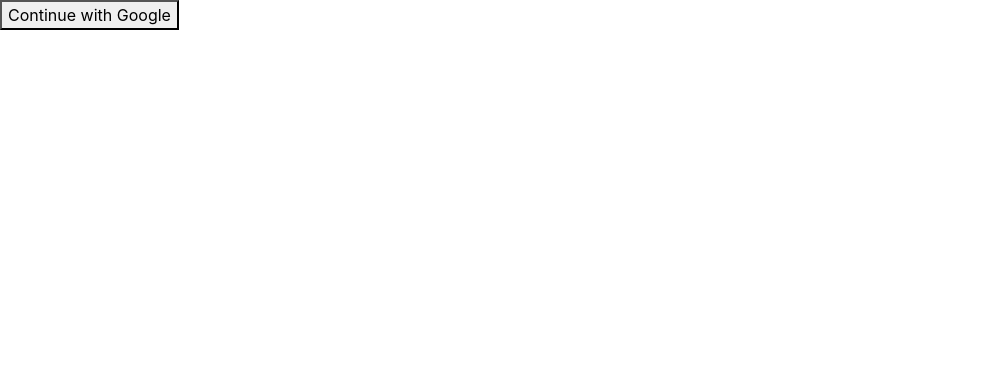
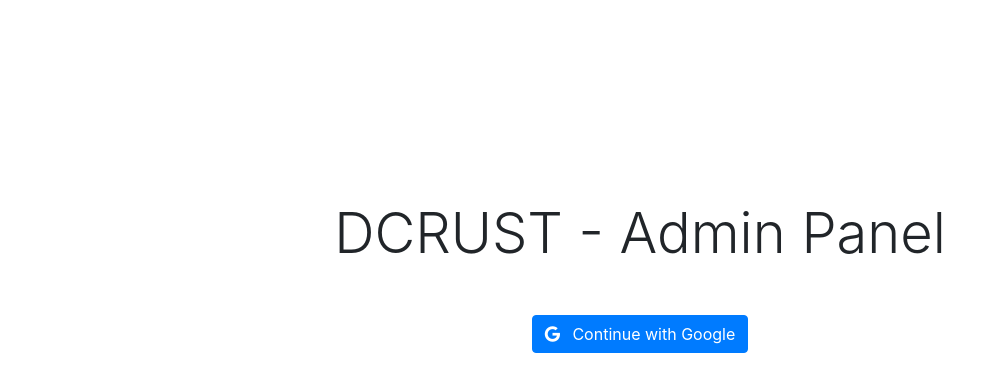
Before and after one commit to AvinashDhillor/hostel_allotment, a React (Create React App) app: page / in a window 1280 px wide. Shown: the top 392 px of the page, without its empty margins (0-1005 px from the left). Built offline with nearby package versions, Linux system fonts and the light colour scheme; no server answers.

Commit message:
Homepage updated

```diff
--- a/public/index.html
+++ b/public/index.html
@@ -5,10 +5,7 @@
     <link rel="icon" href="%PUBLIC_URL%/favicon.ico" />
     <meta name="viewport" content="width=device-width, initial-scale=1" />
     <meta name="theme-color" content="#000000" />
-    <meta
-      name="description"
-      content="Web site created using create-react-app"
-    />
+    <meta name="description" content="DCRUST - Hostel allotment admin panel" />
     <link rel="apple-touch-icon" href="%PUBLIC_URL%/logo192.png" />
     <!--
       manifest.json provides metadata used when your web app is installed on a
@@ -34,11 +31,11 @@
       work correctly both with client-side routing and a non-root public URL.
       Learn how to configure a non-root public URL by running `npm run build`.
     -->
-    <title>React App</title>
+    <title>DCRUST HOSTELS - Admin Panel</title>
   </head>
   <body>
     <noscript>You need to enable JavaScript to run this app.</noscript>
-    <div id="root"></div>
+    <div id="root" class="w-100"></div>
     <!--
       This HTML file is a template.
       If you open it directly in the browser, you will see an empty page.
--- a/src/components/DashboardHostel.js
+++ b/src/components/DashboardHostel.js
@@ -7,66 +7,66 @@
     super(props);
     this.state = {
       toggleData: false,
-      searchData: []
+      searchData: [],
     };
   }
 
   toggleData = () => {
-    this.setState(prevState => ({
-      toggleData: !prevState.toggleData
+    this.setState((prevState) => ({
+      toggleData: !prevState.toggleData,
     }));
   };
 
   componentDidMount() {
     this.setState({
-      searchData: this.props.users
+      searchData: this.props.users,
     });
   }
 
-  handleBranchFilter = e => {
+  handleBranchFilter = (e) => {
     let branch = e.target.value;
     if (branch !== "ALL") {
       this.setState({
-        searchData: this.props.users.filter(user => {
+        searchData: this.props.users.filter((user) => {
           return user.branch === branch;
-        })
+        }),
       });
     } else {
       this.setState({
-        searchData: this.props.users
+        searchData: this.props.users,
       });
     }
   };
 
-  handleRoomSearch = e => {
+  handleRoomSearch = (e) => {
     let roomNumber = e.target.value;
     if (roomNumber.length > 2) {
       this.setState({
-        searchData: this.props.users.filter(user => {
+        searchData: this.props.users.filter((user) => {
           return user.roomNo && user.roomNo === parseInt(roomNumber);
-        })
+        }),
       });
     } else {
       this.setState({
-        searchData: this.props.users
+        searchData: this.props.users,
       });
     }
   };
 
-  handleSearch = e => {
+  handleSearch = (e) => {
     if (e.target.value.length > 3) {
       let value = e.target.value.trim().toLowerCase();
       this.setState({
-        searchData: this.props.users.filter(user => {
+        searchData: this.props.users.filter((user) => {
           return (
             user.name.toLowerCase().includes(value) ||
             user.rollNumber.includes(value)
           );
-        })
+        }),
       });
     } else {
       this.setState({
-        searchData: this.props.users
+        searchData: this.props.users,
       });
     }
   };
@@ -131,7 +131,7 @@
                   className="form-control"
                 >
                   <option key="default-filter-branch">ALL</option>
-                  {this.props.branches.map(branch => {
+                  {this.props.branches.map((branch) => {
                     return <option key={branch.name}>{branch.name}</option>;
                   })}
                 </select>
@@ -156,11 +156,11 @@
                   <th scope="col">Father's Name</th>
                   <th scope="col">Phone No</th>
                   <th scope="col">Email</th>
-                  <th scope="col">Detail</th>
+                  {/* <th scope="col">Detail</th> */}
                 </tr>
               </thead>
               <tbody>
-                {this.state.searchData.map(user => {
+                {this.state.searchData.map((user) => {
                   return <DashboardUsers user={user}></DashboardUsers>;
                 })}
               </tbody>
@@ -172,8 +172,8 @@
   }
 }
 
-const mapStateToProps = state => ({
-  branches: state.branches
+const mapStateToProps = (state) => ({
+  branches: state.branches,
 });
 
 export default connect(mapStateToProps)(DashboardHostel);
--- a/src/components/DashboardUsers.js
+++ b/src/components/DashboardUsers.js
@@ -1,5 +1,5 @@
 import React from "react";
-import { Link } from "react-router-dom";
+// import { Link } from "react-router-dom";
 
 export default function DashboardUsers(props) {
   return (
@@ -11,11 +11,11 @@
       <td>{props.user.fatherName}</td>
       <td>{props.user.phoneNumber}</td>
       <td>{props.user.email}</td>
-      <td>
+      {/* <td>
         <Link to={`/user/avinash`} target="_blank">
           More
         </Link>
-      </td>
+      </td> */}
     </tr>
   );
 }
--- a/src/components/Login.js
+++ b/src/components/Login.js
@@ -10,14 +10,25 @@
 
   render() {
     return (
-      <div>
-        <button onClick={this.handleClick}>Continue with Google</button>
+      <div
+        className="d-flex  align-items-center flex-column "
+        style={{ marginTop: "200px" }}
+      >
+        <h1 className="display-4 mb-5">DCRUST - Admin Panel</h1>
+        <button
+          onClick={this.handleClick}
+          type="button"
+          className="btn btn-primary"
+        >
+          <i class="fa fa-google mr-2" aria-hidden="true"></i> Continue with
+          Google
+        </button>
       </div>
     );
   }
 }
 
-const mapDispatchToprops = dispatch => {
+const mapDispatchToprops = (dispatch) => {
   return bindActionCreators({ startLogin, startLogout }, dispatch);
 };
 
```
Also changed, not shown: 2 other files (tests, documents, lock files or other folders).
